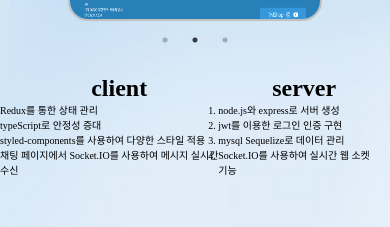
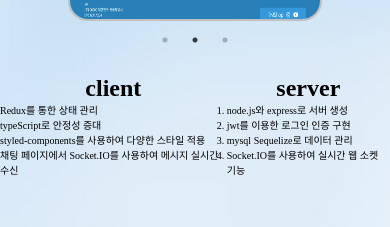
Before and after one commit to tomyhas59/portfolio, a React (Create React App) app: page /projects/1 in a window 390 px wide. Shown: the part 376-603 px from the top of the page. Built offline with nearby package versions, Linux system fonts and the light colour scheme.

Commit message:
serverDetail margin rm

```diff
--- a/src/css/projects.css
+++ b/src/css/projects.css
@@ -179,7 +179,4 @@
   .projectDetail > div > ul > li {
     font-size: 10px;
   }
-  .serverDetail {
-    margin-left: -20px;
-  }
 }
```
